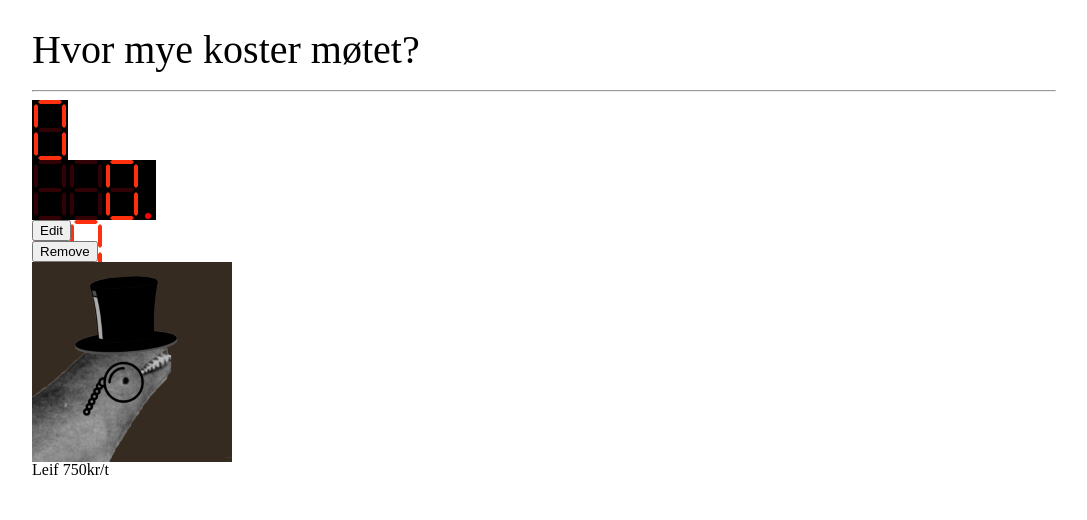
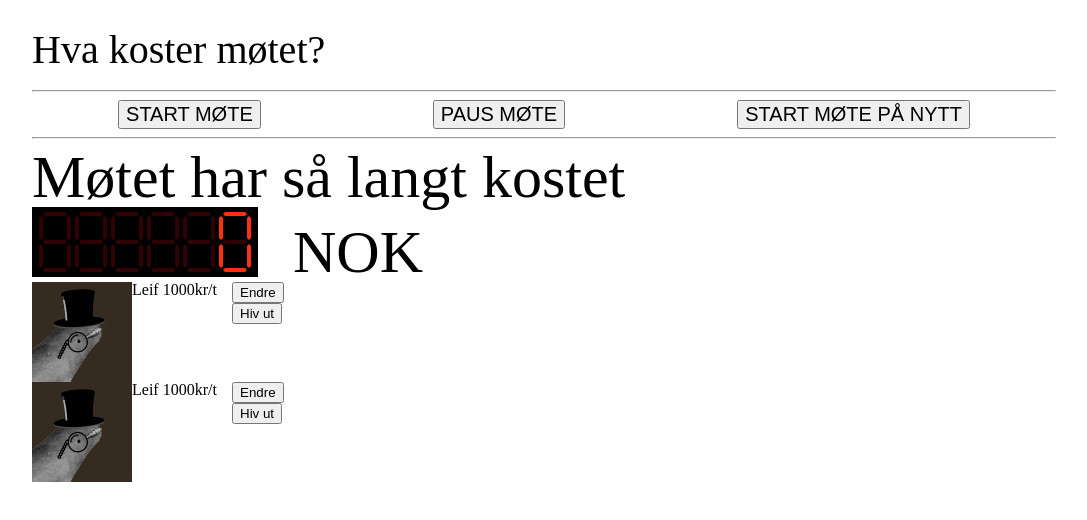
Before and after one commit to mjukvarelauget/hvakostermotet, a plain HTML site: page index.html in a window 1280 px wide. Shown: the whole page, without its empty margins (96-1183 px from the left). Drawn offline with Linux system fonts and the light colour scheme.

Commit message:
reorganise code, add mocks of more page functionality

```diff
--- a/index.html
+++ b/index.html
@@ -4,53 +4,75 @@
   <link rel="stylesheet" href="styles/meyerReset.css">
   <link rel="stylesheet" href="styles/index.css">
 
-  <script src="webComponents/sevenSegment.js" type="text/javascript"></script>
+  <script src="js/components/sevenSegment.js" type="module"></script>
+  <script src="js/components/participants/participants.js" type="module"></script>
   <!--<script src="scripts/projection-controller.js" type="module"></script>-->
   <!--<script src="scripts/participant-controller.js" type="module"></script>-->
 </head>
 
 <body>
   <header>
-    <h1> Hvor mye koster møtet? </h1>
+    <h1> Hva koster møtet? </h1>
     <hr />
   </header>
   <main>
+
+    <!--
+	TODO Should support start, pause and reset
+      -->
+    <div class="time-controll-wrapper">
+      <div class="button-wrap">
+	<button class="start">START MØTE</button>
+      </div>
+      <div class="button-wrap">
+	<button class="pause">PAUS MØTE</button>
+      </div>
+      <div class="button-wrap">
+	<button class="reset">START MØTE PÅ NYTT</button>
+      </div>
+
+    </div>
+
+    <hr />
+
     <div class="counter-screen-wrapper">
-      <div class="clock-section">
+      <span class="counter-description">
+	Møtet har så langt kostet
+      </span>
+      <div>
 	<seven-segment-display
-	  class="clock"
+	  class="cost-counter"
+	  format="_____d"
+	  value="0"
 	  >
 	</seven-segment-display>
-      </div>
-      <div class="cost-counter-section">
-	<seven-segment-display
-	  class="cost-counter"
-	  format="__d.*dd"
-	  value="0000000"
-	  >
-	</seven-segment-display>
+	<span class="currency-text">NOK</span>
       </div>
     </div>
-    <div class="participants-wrapper">
-      <ul>
-	<li class="participant">
-	  <div class="actions-wrapper">
-	    <div class="edit-button-wrap">
-	      <button>Edit</button>
-	    </div>
-	    <div class="delete-button-wrap">
-	      <button>Remove</button>
-	    </div>
-	  </div>
+
+    <participant-list>
+      <template class="participant-card">
+
+	<div class="participant">
 	  <div class="image-wrap">
 	    <img src="images/mjukfisk_kaksel.png" alt="Rik mjukfisk"></img>
 	  </div>
+
 	  <div class="info">
-	    <span>Leif</span>
-	    <span>750kr/t</span>
+	    <span class="name">Leif</span>
+	    <span class="pay">1000kr/t</span>
 	  </div>
-	</li>
-      </ul>
-    </div>
+	</div>
+
+	<div class="actions-wrapper">
+	  <div class="edit-button-wrap">
+	    <button>Endre</button>
+	  </div>
+	  <div class="delete-button-wrap">
+	    <button>Hiv ut</button>
+	  </div>
+	</div>
+      </template>
+    </participant-list>
   </main>
 </body>
--- /dev/null
+++ b/js/components/participants/participants.js
@@ -0,0 +1,63 @@
+export { Participants }
+
+/*
+ * Component listing all participants
+ * TODO Need a way to create new participants
+ */
+
+class Participants extends HTMLElement {
+
+  static attributeNames = [];
+
+  constructor() {
+    super();
+    this.setupState();
+    this.setupDom();
+  }
+
+  setupState() {
+
+    let participantCardTemplate =
+      this.querySelector("template.participant-card");
+
+    this.removeChild(participantCardTemplate);
+
+    this.participantCardWrapper = document.createElement("div")
+    this.participantCardWrapper.appendChild(participantCardTemplate.content)
+    this.participantCardWrapper.className = participantCardTemplate.className
+
+
+  }
+  setupDom(){
+    this.appendChild(
+      this.participantCardWrapper
+    );
+
+    this.appendChild(
+      this.participantCardWrapper.cloneNode(true)
+    );
+  }
+  render(){}
+  update(){}
+
+  // **** BUILT-INS ****
+
+  // Returns a list of names of attributes
+  // that trigger attributeChangedCallback on change
+  static get observedAttributes() { return Participants.attributeNames; }
+
+  // Lifecycle
+  connectedCallback() {}
+  disconnectedCallback() {}
+  adoptedCallback() {}
+
+  // This method is triggered when an attribute in the list attributeNames is updated
+  attributeChangedCallback(name, oldValue, newValue) {
+     if(oldValue === newValue) {
+       return;
+     }
+  }
+}
+
+
+customElements.define("participant-list", Participants);
--- a/webComponents/sevenSegment.js
+++ b/js/components/sevenSegment.js
@@ -522,7 +522,7 @@ class SevenSegmentDisplay extends HTMLElement {
   // We know something changed in the format string when this
   // method is called. The question is what
   renderFormat(oldFormat) {
-    // No rendering before the element is actually loaded
+    // Discard render requests before display is loaded
     if(!this.loaded) {
       return;
     }
@@ -686,7 +686,7 @@ class SevenSegmentDisplay extends HTMLElement {
     let margin = 2;
     for(let i = 0; i < formatString.length; i++) {
       curChar = formatString[i];
-      if(curChar === 'd' || curChar == 'D') {
+      if(curChar === 'd' || curChar == 'D' || curChar == '_') {
 	width += (margin + digitWidth + margin);
       }
       else if(curChar === ':' || curChar === '.') {
--- a/styles/index.css
+++ b/styles/index.css
@@ -31,4 +31,59 @@ main {
     margin: 0 10% 0 10%;
 }
 
+/* Timer controls */
+.time-controll-wrapper {
+    display: flex;
+    width: 100%;
+}
+
+.time-controll-wrapper .button-wrap {
+    display: flex;
+    flex-grow: 1;
+    justify-content: center;
+}
+
+.time-controll-wrapper button {
+    font-size: 20px;
+}
+
+/* Counter */
+.counter-screen-wrapper {
+    font-size: 60px;
+}
+
+.counter-screen-wrapper .counter-description {
+    margin-right: 20px;
+}
+
+.counter-screen-wrapper .currency-text {
+    margin-left: 20px;
+}
+
+.counter-screen-wrapper .cost-counter {
+    border-style: solid;
+    border-width: 5px;
+}
+
+
 /* participants list */
+.participant-card {
+    display: flex;
+    flex-direction: row;
+}
+
+.participant-card .participant {
+    width: 200px;
+    height: 100px;
+    display: flex;
+}
+
+.participant-card .image-wrap {
+    width: 100px;
+    height: 100px;
+}
+
+.participant-card .image-wrap img{
+    width: 100%;
+    height: 100%;
+}
```
Also changed, not shown: js/components/boilerplate.js (added, +64 -0 lines), js/scripts/participant-controller.js (renamed from scripts/participant-controller.js), js/scripts/projection-controller.js (renamed from scripts/projection-controller.js).
